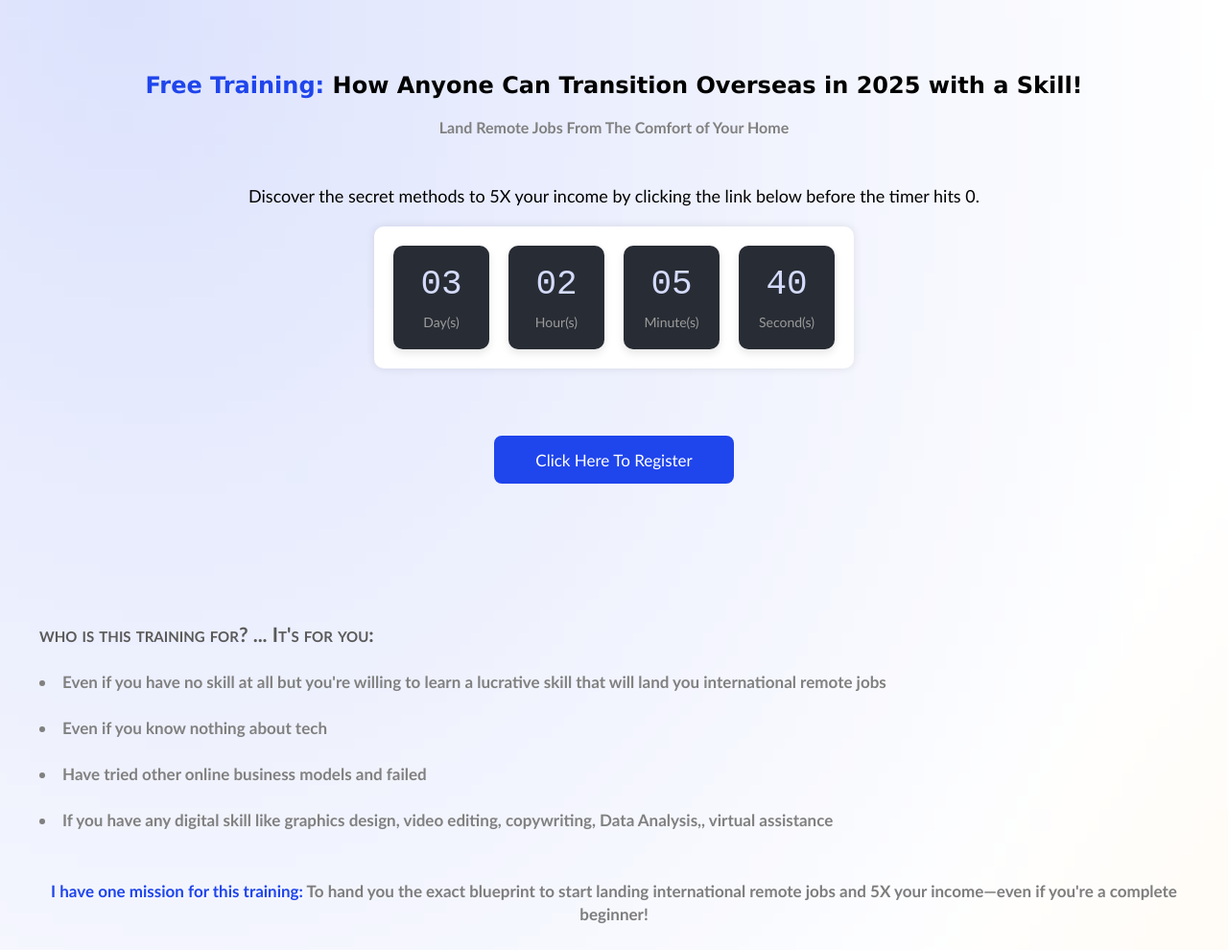
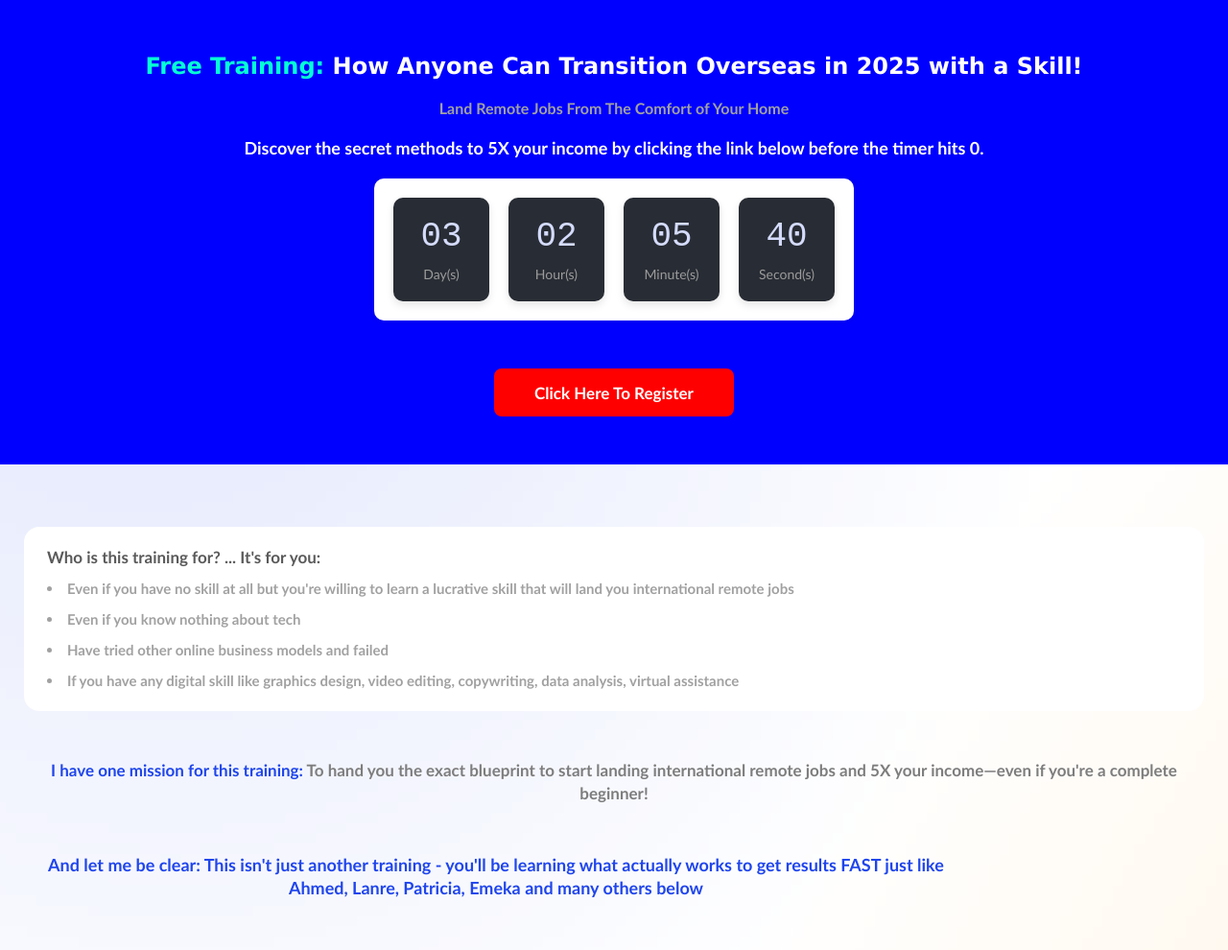
Before and after one commit to joeyszn/freelancewithrosebel, a plain HTML site: page index.html in a window 1280 px wide. Shown: the top 990 px of the page at 96% size. Drawn offline with Linux system fonts and the light colour scheme.

Commit message:
Add files via upload

```diff
--- a/index.html
+++ b/index.html
@@ -27,7 +27,7 @@
 <body>
     <div class="hero">
         <div class="text-container">
-            <h1><red class="emp">Free Training: </red>How Anyone Can Transition Overseas in 2025 with a Skill!
+            <h1 style="color: white;"><red class="emp">Free Training: </red>How Anyone Can Transition Overseas in 2025 with a Skill!
 
             </h1>
             <h2>Land Remote Jobs From The Comfort of Your Home
@@ -96,7 +96,9 @@
             <li>People who are not willing to invest anything into themselves in terms of knowledge acquisition.</li>
             <li>People who can't dedicate an hour of their time to attend a life-changing training.</li>
         </h2> -->
-        <h2 class="hs1"><strong class="header">who is this training for&quest; ... It's for you&colon;
+
+        <div class="cta-content-block">
+            <h2 class="hs1"><strong class="header">Who is this training for&quest; ... It's for you&colon;
         </strong>
             <br></br>
             <!-- <li>It is for you if you have a skill; Design, writing skill or any skill at all that can be offered online.
@@ -114,9 +116,10 @@
             <li>Have tried other online business models and failed
             </li>
             <br>
-            <li>If you have any digital skill like graphics design, video editing, copywriting, Data Analysis,, virtual assistance
+            <li>If you have any digital skill like graphics design, video editing, copywriting, data analysis, virtual assistance
             </li>
-        </h2>
+            </h2>
+        </div>
 
         <center>
             <h5 class="info-text">
@@ -161,8 +164,7 @@
                 <label for=".image-item"><strong>$25/hr</strong> for 20hrs/week = <strong>$500</strong> Weekly payment <br><br> Do the Maths & see for yourself !!!</label>
             </div>
         </div>
-        <h3><strong>Are you ready to Transition Overseas with international jobs&quest; ...
-Click the button below to get access now&excl;
+        <h3 style="color: #000000;"><strong>Are you ready to Transition Overseas with international jobs&quest; ... Click the button below to get access now&excl;
         </strong></h3>
         <button class="cta" aria-label="Click Here To Register" name="Click Here To Register" title="Click Here To Register" value="Click Here To Register" onclick="window.location.href='https://wa.link/43o3fm';">Click Here To Register</button>
     </div>
--- a/style.css
+++ b/style.css
@@ -8,24 +8,23 @@ body {
     width: auto;
     height: auto;
     display: flex;
-    padding: 11px;
     flex-direction: column;
-    padding: 20px 16px 80px 16px;
-    gap: 70px;
+    gap: 10px;
     background-image: url("bgrp.png");
     background-size: cover;
     background-repeat: no-repeat;
 }
 
 .hero {
+    background: blue;
     display: flex;
     width: 100%;
     height: auto;
     flex-direction: column;
     justify-content: flex-start;
     align-items: center;
-    gap: 70px;
-    padding: 55px 25px 20px 25px;
+    gap: 50px;
+    padding: 55px 25px 50px 25px;
 }
 
 .text-container {
@@ -40,35 +39,46 @@ h1 {
     font-family: Verdana, Geneva, Tahoma, sans-serif;
     font-weight: 900;
     text-align: center;
+    color: #080808;
 }
 
 h1 > .emp {
-    color: #1f45ec;
+    color: #05ffd5;
 }
 
 h2 {
     font-size: 16px;
-    color: grey;
+    color: #a1a1a1;
     font-family: 'Trebuchet MS', 'Lucida Sans Unicode', 'Lucida Grande', 'Lucida Sans', Arial, sans-serif;
     text-align: center;
 }
 
 h3 {
-    padding: 30px 0px 0px 0px;
+    color: #ffffff;
     font-size: 18px;
     font-family: 'Trebuchet MS', 'Lucida Sans Unicode', 'Lucida Grande', 'Lucida Sans', Arial, sans-serif;
     text-align: center;
-    font-weight: 400;
-    line-height: 24px
+    font-weight: 700;
+    line-height: 24px;
+    width: 80%;
+}
+
+.cta-content-block {
+    display: flex;
+    width: 100%;
+    background-color: #ffffff;
+    box-shadow: 0px 3px 3px 0px solid #302f2f;
+    border-radius: 16px;
 }
 
 .cta {
     display: block;
+    font-weight: 900;
     align-self: center;
     width: 250px;
     height: 50px;
     font-family: 'Trebuchet MS', 'Lucida Sans Unicode', 'Lucida Grande', 'Lucida Sans', Arial, sans-serif;
-    background-color: #1f45ec;
+    background-color: red;
     border: 0;
     border-radius: 8px;
     color: #ffffff;
@@ -121,15 +131,17 @@ h3 {
 }
 
 .hs1 {
+    font-size: 15px;
+    line-height: 16px;
+    padding: 24px;
     text-align: left;
-    font-size: 17px;
-    line-height: 24px;
 }
 
 .header {
-    font-variant: small-caps;
-    text-align: left;
-    font-size: 21px;
+    /* font-variant: small-caps; */
+    text-align: center;
+    font-weight: 900;
+    font-size: 17px;
     color: #5a5a5a;
 }
 
@@ -234,6 +246,7 @@ h6 {
     font-size: 14px;
     color: gray;
     font-family: 'Trebuchet MS', 'Lucida Sans Unicode', 'Lucida Grande', 'Lucida Sans', Arial, sans-serif;
+    padding: 0px 10px 20px 0px;
 }
 
 /* For mobile phones: */
@@ -268,7 +281,7 @@ h6 {
         display: flex;
         flex-direction: column;
         align-items: center;
-        gap: 70px;
+        gap: 40px;
     }
 
     .image-container-1 {
```
